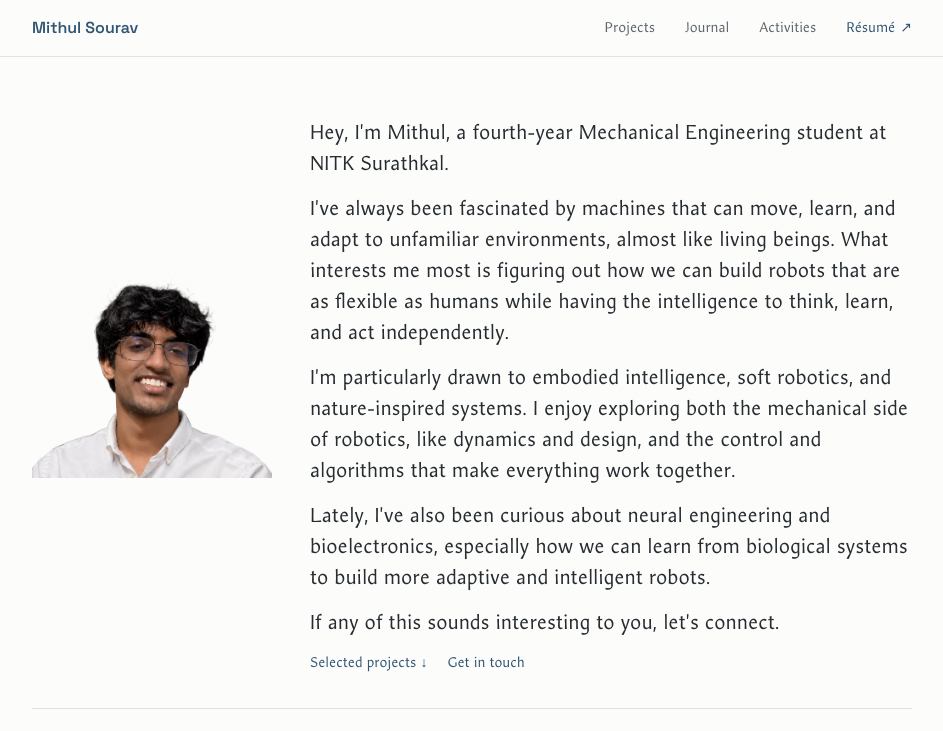
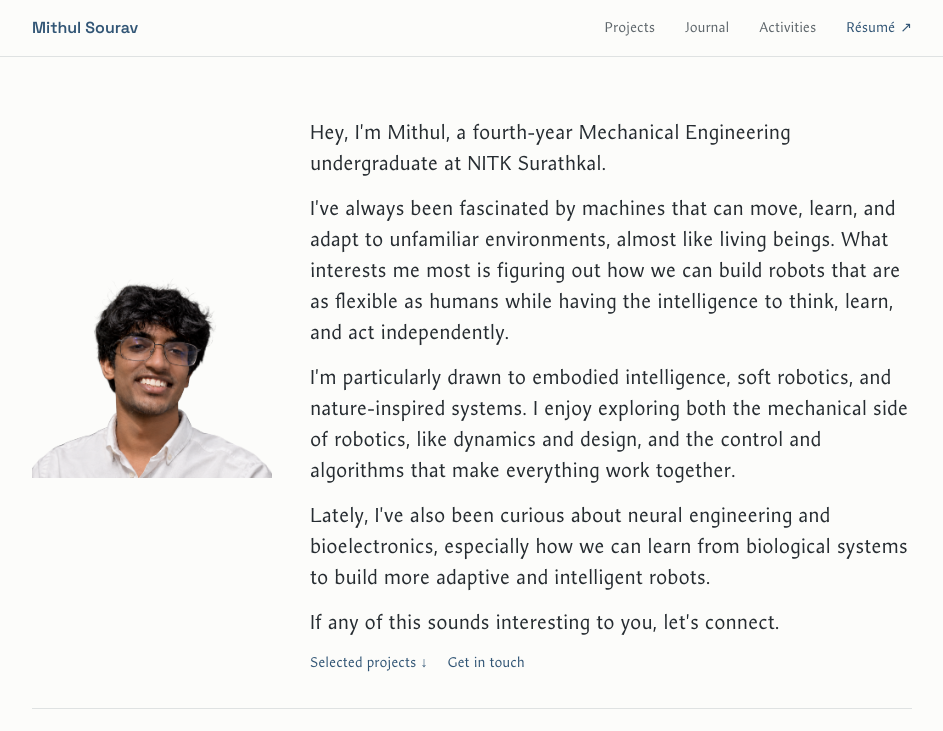
Before and after one commit to psmithul/portfolio, a Next.js app: page / in a window 1280 px wide. Shown: the top 731 px of the page, without its empty margins (168-1111 px from the left). Built offline with nearby package versions, Linux system fonts and the light colour scheme.

Commit message:
Use undergraduate in the About introduction

```diff
--- a/content/profile.ts
+++ b/content/profile.ts
@@ -4,7 +4,7 @@ export const profile = {
   heroIntro:
     'I’m Mithul, a fourth-year Mechanical Engineering undergraduate at NITK Surathkal. I’m interested in building intelligent physical systems that can move, adapt, and interact with the world.',
   bio: [
-    "Hey, I'm Mithul, a fourth-year Mechanical Engineering student at NITK Surathkal.",
+    "Hey, I'm Mithul, a fourth-year Mechanical Engineering undergraduate at NITK Surathkal.",
     "I've always been fascinated by machines that can move, learn, and adapt to unfamiliar environments, almost like living beings. What interests me most is figuring out how we can build robots that are as flexible as humans while having the intelligence to think, learn, and act independently.",
     "I'm particularly drawn to embodied intelligence, soft robotics, and nature-inspired systems. I enjoy exploring both the mechanical side of robotics, like dynamics and design, and the control and algorithms that make everything work together.",
     "Lately, I've also been curious about neural engineering and bioelectronics, especially how we can learn from biological systems to build more adaptive and intelligent robots.",
```
